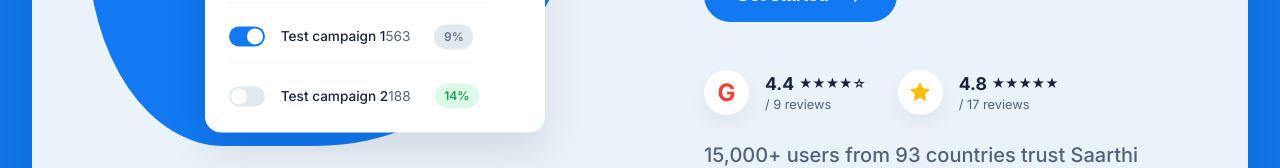
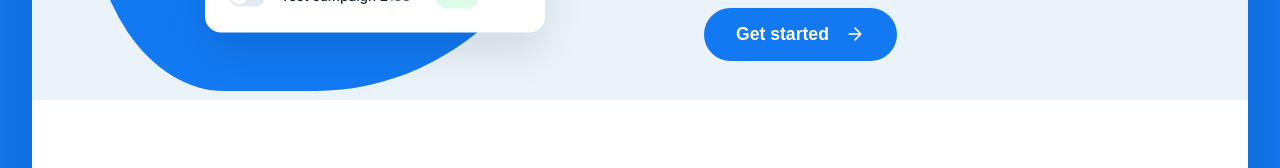
Before and after one commit to ayushmapari56/TA0028_Round-2, a React app in the folder frontend/: page / in a window 1280 px wide. Shown: the part 652-820 px from the top of the page. Built offline with nearby package versions, Linux system fonts and the light colour scheme; the HTML template or start-up script is replaced by a standard one.

Commit message:
style: Remove trust reviews widget from dashboard hero

```diff
--- a/frontend/src/App.tsx
+++ b/frontend/src/App.tsx
@@ -255,29 +255,7 @@ export default function App() {
             </svg>
           </button>
 
-          <div className="reviews-widget">
-            <div className="review-item">
-              <div className="review-logo g">G</div>
-              <div className="review-text-inner">
-                <div className="review-score">4.4 <span className="stars">★★★★☆</span></div>
-                <span className="review-sub">/ 9 reviews</span>
-              </div>
-            </div>
 
-            <div className="review-item">
-              <div className="review-logo c">
-                <svg width="24" height="24" viewBox="0 0 24 24" fill="currentColor">
-                  <path d="M12 2l3.09 6.26L22 9.27l-5 4.87 1.18 6.88L12 17.77l-6.18 3.25L7 14.14 2 9.27l6.91-1.01L12 2z" />
-                </svg>
-              </div>
-              <div className="review-text-inner">
-                <div className="review-score">4.8 <span className="stars">★★★★★</span></div>
-                <span className="review-sub">/ 17 reviews</span>
-              </div>
-            </div>
-          </div>
-
-          <p className="trust-text">15,000+ users from 93 countries trust Saarthi</p>
         </section>
       </main>
 
```
